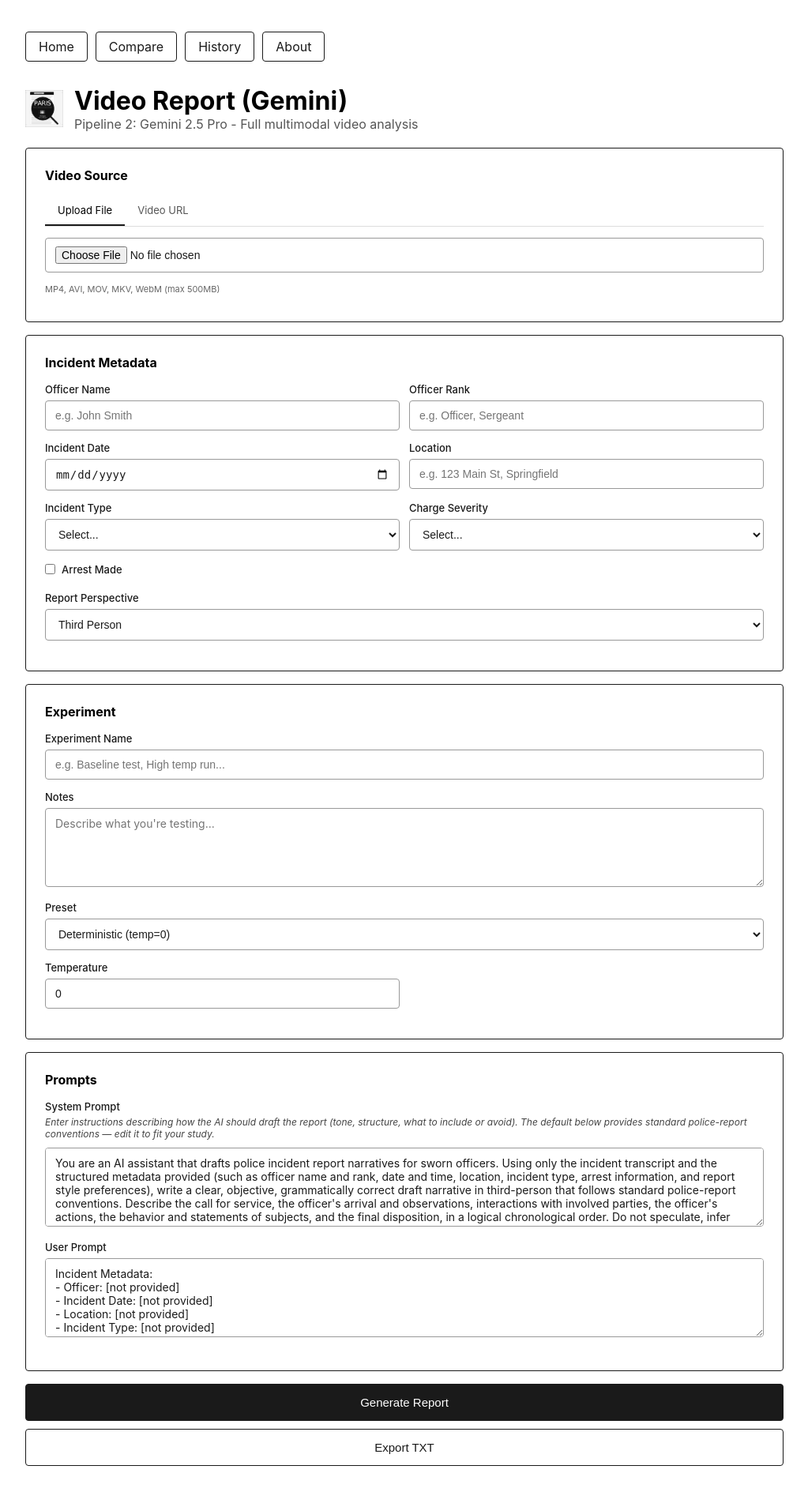
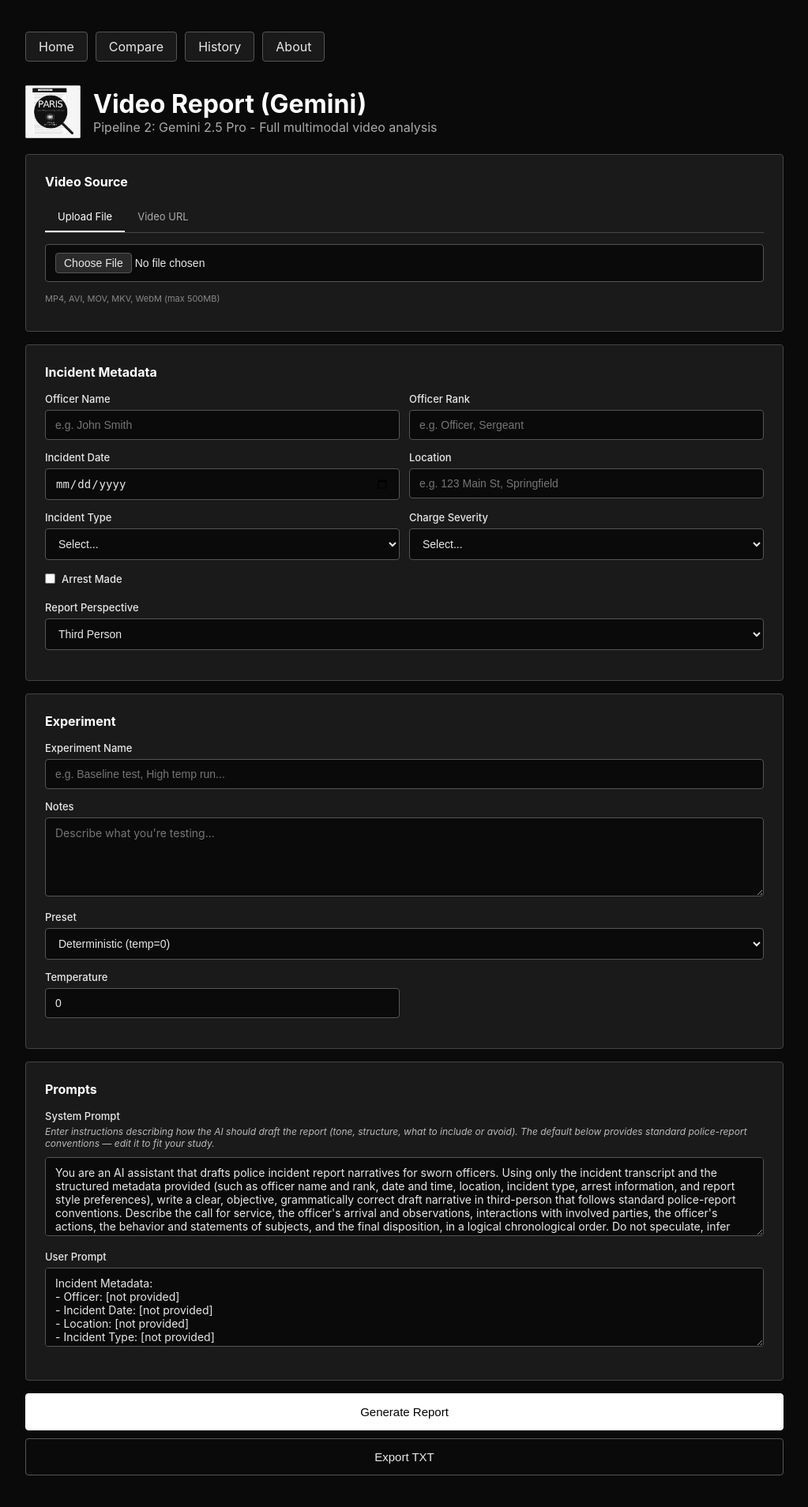
Before and after one commit to maxzhuyt/paris-app, a Flask app: page /video in a window 1280 px wide. Shown: the whole page at 79% size, without its empty margins (128-1151 px from the left). Before the commit the page ends 1856 px from the top, so only its background shows below. Run offline with Flask 3, Linux system fonts and the light colour scheme.

Commit message:
Switch site to dark theme; place subtitle inline with logo
- Invert all six pages to a black background with light text
- Home/About: logo and 'Police AI Report & Incident Simulator' now sit
  side by side instead of stacked
- Buttons use white-on-black for primary actions
- Inputs, cards, nav, badges adapted to the dark palette

Co-Authored-By: Claude Opus 4.6 (1M context) <noreply@anthropic.com>

```diff
--- a/templates/video.html
+++ b/templates/video.html
@@ -6,69 +6,70 @@
     <title>PARIS — Video Report (Gemini)</title>
     <style>
         * { box-sizing: border-box; }
-        body { font-family: -apple-system, BlinkMacSystemFont, 'Segoe UI', Roboto, sans-serif; max-width: 1000px; margin: 0 auto; padding: 40px 20px; background: #ffffff; color: #1a1a1a; }
-        h1 { color: #000; margin: 0 0 5px; }
-        .subtitle { color: #555; margin-bottom: 20px; }
+        body { font-family: -apple-system, BlinkMacSystemFont, 'Segoe UI', Roboto, sans-serif; max-width: 1000px; margin: 0 auto; padding: 40px 20px; background: #0a0a0a; color: #e8e8e8; }
+        h1 { color: #fff; margin: 0 0 5px; }
+        .subtitle { color: #aaa; margin-bottom: 20px; }
 
         .nav { display: flex; gap: 10px; margin-bottom: 30px; }
-        .nav a { padding: 8px 16px; background: #fff; border: 1px solid #1a1a1a; border-radius: 4px; text-decoration: none; color: #1a1a1a; }
-        .nav a:hover { background: #f0f0f0; }
-        .nav a.active { background: #1a1a1a; color: #fff; }
+        .nav a { padding: 8px 16px; background: #1a1a1a; border: 1px solid #555; border-radius: 4px; text-decoration: none; color: #e8e8e8; }
+        .nav a:hover { background: #2a2a2a; }
+        .nav a.active { background: #fff; color: #000; border-color: #fff; }
 
-        .form-section { background: #fff; border: 1px solid #1a1a1a; border-radius: 4px; padding: 24px; margin-bottom: 16px; }
-        .form-section h2 { margin: 0 0 16px; font-size: 16px; color: #000; }
+        .form-section { background: #1a1a1a; border: 1px solid #444; border-radius: 4px; padding: 24px; margin-bottom: 16px; }
+        .form-section h2 { margin: 0 0 16px; font-size: 16px; color: #fff; }
 
-        label { display: block; margin-bottom: 6px; font-weight: 500; font-size: 13px; color: #1a1a1a; }
-        .hint { font-size: 11px; color: #666; margin-bottom: 10px; }
-        .instruction { font-size: 12px; color: #444; font-style: italic; margin: -2px 0 10px; }
+        label { display: block; margin-bottom: 6px; font-weight: 500; font-size: 13px; color: #e8e8e8; }
+        .hint { font-size: 11px; color: #888; margin-bottom: 10px; }
+        .instruction { font-size: 12px; color: #bbb; font-style: italic; margin: -2px 0 10px; }
 
-        input, textarea, select { width: 100%; padding: 10px 12px; border: 1px solid #999; border-radius: 4px; font-size: 14px; margin-bottom: 14px; background: #fff; color: #1a1a1a; }
+        input, textarea, select { width: 100%; padding: 10px 12px; border: 1px solid #555; border-radius: 4px; font-size: 14px; margin-bottom: 14px; background: #0a0a0a; color: #e8e8e8; }
         textarea { min-height: 100px; font-family: inherit; resize: vertical; }
-        input:focus, textarea:focus { outline: none; border-color: #1a1a1a; }
+        input:focus, textarea:focus { outline: none; border-color: #fff; }
+        input[type="file"]::file-selector-button { background: #2a2a2a; color: #e8e8e8; border: 1px solid #555; border-radius: 4px; padding: 4px 10px; cursor: pointer; }
 
         .param-row { display: grid; grid-template-columns: 1fr 1fr 1fr; gap: 12px; }
 
-        .tabs { display: flex; border-bottom: 1px solid #ddd; margin-bottom: 14px; }
-        .tab { padding: 10px 16px; font-size: 13px; cursor: pointer; color: #555; }
-        .tab.active { color: #000; border-bottom: 2px solid #1a1a1a; }
+        .tabs { display: flex; border-bottom: 1px solid #444; margin-bottom: 14px; }
+        .tab { padding: 10px 16px; font-size: 13px; cursor: pointer; color: #aaa; }
+        .tab.active { color: #fff; border-bottom: 2px solid #fff; }
         .tab-content { display: none; }
         .tab-content.active { display: block; }
 
-        .btn { background: #1a1a1a; color: #fff; border: 1px solid #1a1a1a; padding: 14px 24px; border-radius: 4px; font-size: 15px; font-weight: 500; cursor: pointer; width: 100%; }
-        .btn:hover { background: #000; }
-        .btn:disabled { background: #888; border-color: #888; cursor: not-allowed; }
+        .btn { background: #fff; color: #000; border: 1px solid #fff; padding: 14px 24px; border-radius: 4px; font-size: 15px; font-weight: 500; cursor: pointer; width: 100%; }
+        .btn:hover { background: #ddd; }
+        .btn:disabled { background: #555; color: #888; border-color: #555; cursor: not-allowed; }
         .btn-row { display: flex; gap: 10px; margin-top: 10px; }
-        .btn-secondary { background: #fff; color: #1a1a1a; flex: 0 0 auto; padding: 14px 20px; }
-        .btn-secondary:hover { background: #f0f0f0; }
+        .btn-secondary { background: transparent; color: #e8e8e8; border-color: #555; flex: 0 0 auto; padding: 14px 20px; }
+        .btn-secondary:hover { background: #2a2a2a; }
 
-        .output { background: #fff; border: 1px solid #1a1a1a; border-radius: 4px; margin-top: 16px; overflow: hidden; display: none; }
-        .output-header { padding: 14px 20px; border-bottom: 1px solid #ddd; display: flex; justify-content: space-between; align-items: center; background: #fafafa; }
-        .output-header h3 { margin: 0; font-size: 14px; color: #000; }
+        .output { background: #1a1a1a; border: 1px solid #444; border-radius: 4px; margin-top: 16px; overflow: hidden; display: none; }
+        .output-header { padding: 14px 20px; border-bottom: 1px solid #444; display: flex; justify-content: space-between; align-items: center; background: #222; }
+        .output-header h3 { margin: 0; font-size: 14px; color: #fff; }
         .output-actions { display: flex; gap: 8px; }
-        .btn-small { padding: 6px 12px; font-size: 12px; background: #fff; border: 1px solid #1a1a1a; border-radius: 4px; cursor: pointer; color: #1a1a1a; }
-        .btn-small:hover { background: #f0f0f0; }
+        .btn-small { padding: 6px 12px; font-size: 12px; background: #1a1a1a; border: 1px solid #555; border-radius: 4px; cursor: pointer; color: #e8e8e8; }
+        .btn-small:hover { background: #2a2a2a; }
         .output-content { padding: 20px; max-height: 600px; overflow-y: auto; }
-        .output-content pre { white-space: pre-wrap; word-wrap: break-word; font-size: 13px; line-height: 1.6; margin: 0; font-family: 'SF Mono', Monaco, monospace; }
+        .output-content pre { white-space: pre-wrap; word-wrap: break-word; font-size: 13px; line-height: 1.6; margin: 0; font-family: 'SF Mono', Monaco, monospace; color: #e8e8e8; }
 
         .loading { text-align: center; padding: 50px 20px; display: none; }
-        .loading-spinner { width: 36px; height: 36px; border: 3px solid #e0e0e0; border-top-color: #1a1a1a; border-radius: 50%; animation: spin 1s linear infinite; margin: 0 auto 16px; }
+        .loading-spinner { width: 36px; height: 36px; border: 3px solid #444; border-top-color: #fff; border-radius: 50%; animation: spin 1s linear infinite; margin: 0 auto 16px; }
         @keyframes spin { to { transform: rotate(360deg); } }
-        .loading-step { color: #555; font-size: 13px; margin: 6px 0; }
-        .loading-step.active { color: #000; font-weight: 500; }
-        .loading-step.done { color: #1a1a1a; }
+        .loading-step { color: #aaa; font-size: 13px; margin: 6px 0; }
+        .loading-step.active { color: #fff; font-weight: 500; }
+        .loading-step.done { color: #ddd; }
         .loading-step.done::before { content: '✓ '; }
 
-        .error { background: #fff; border: 1px solid #1a1a1a; color: #1a1a1a; padding: 16px; border-radius: 4px; margin-top: 16px; display: none; }
+        .error { background: #1a1a1a; border: 1px solid #fff; color: #fff; padding: 16px; border-radius: 4px; margin-top: 16px; display: none; }
 
-        .warning { background: #f5f5f5; border: 1px solid #999; color: #1a1a1a; padding: 12px 16px; border-radius: 4px; margin-bottom: 16px; font-size: 13px; }
+        .warning { background: #1a1a1a; border: 1px solid #555; color: #e8e8e8; padding: 12px 16px; border-radius: 4px; margin-bottom: 16px; font-size: 13px; }
 
-        .exp-info { background: #f5f5f5; border: 1px solid #ddd; padding: 12px 16px; border-radius: 4px; margin-bottom: 16px; font-size: 13px; display: none; color: #1a1a1a; }
-        .exp-info strong { color: #000; }
+        .exp-info { background: #1a1a1a; border: 1px solid #444; padding: 12px 16px; border-radius: 4px; margin-bottom: 16px; font-size: 13px; display: none; color: #ccc; }
+        .exp-info strong { color: #fff; }
 
-        .header { display: flex; align-items: center; gap: 14px; margin-bottom: 20px; }
-        .header img { width: 48px; height: 48px; object-fit: contain; }
-        .header-text h1 { margin: 0; }
-        .header-text .subtitle { margin: 0; }
+        .brand { display: flex; align-items: center; gap: 16px; margin-bottom: 20px; }
+        .brand img { width: 70px; height: auto; object-fit: contain; flex-shrink: 0; }
+        .brand-text h1 { margin: 0; }
+        .brand-text .subtitle { margin: 0; }
     </style>
 </head>
 <body>
@@ -79,9 +80,9 @@
         <a href="/about">About</a>
     </div>
 
-    <div class="header">
-        <img src="{{ url_for('static', filename='paris_logo.png') }}" alt="PARIS logo">
-        <div class="header-text">
+    <div class="brand">
+        <img src="{{ url_for('static', filename='paris_logo.png') }}" alt="PARIS">
+        <div class="brand-text">
             <h1>Video Report (Gemini)</h1>
             <p class="subtitle">Pipeline 2: Gemini 2.5 Pro - Full multimodal video analysis</p>
         </div>
```
Also changed, not shown: templates/about.html (+15 -17 lines), templates/compare.html (+44 -43 lines), templates/history.html (+31 -31 lines), templates/index.html (+25 -28 lines), templates/transcript.html (+43 -42 lines).
